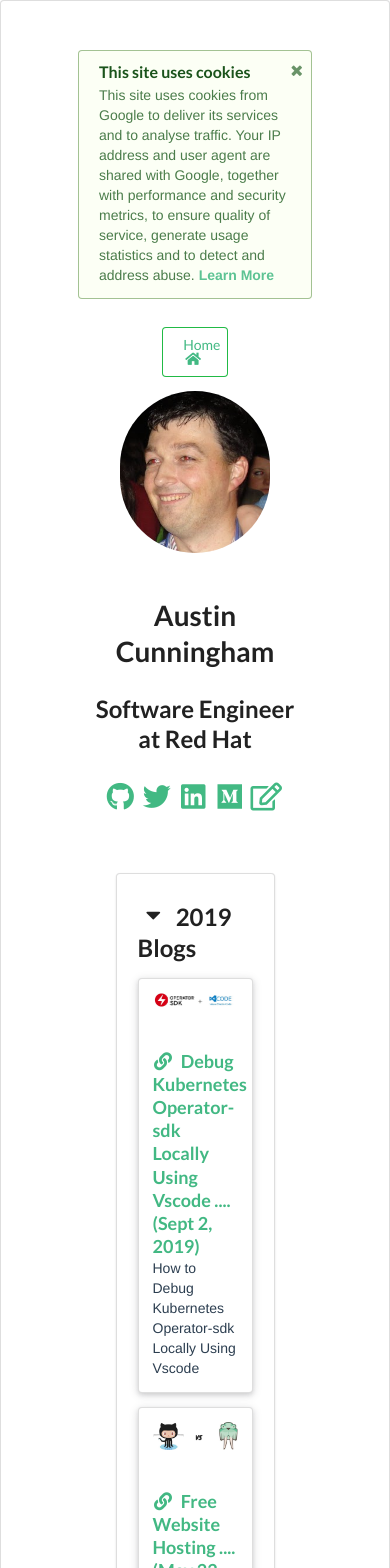
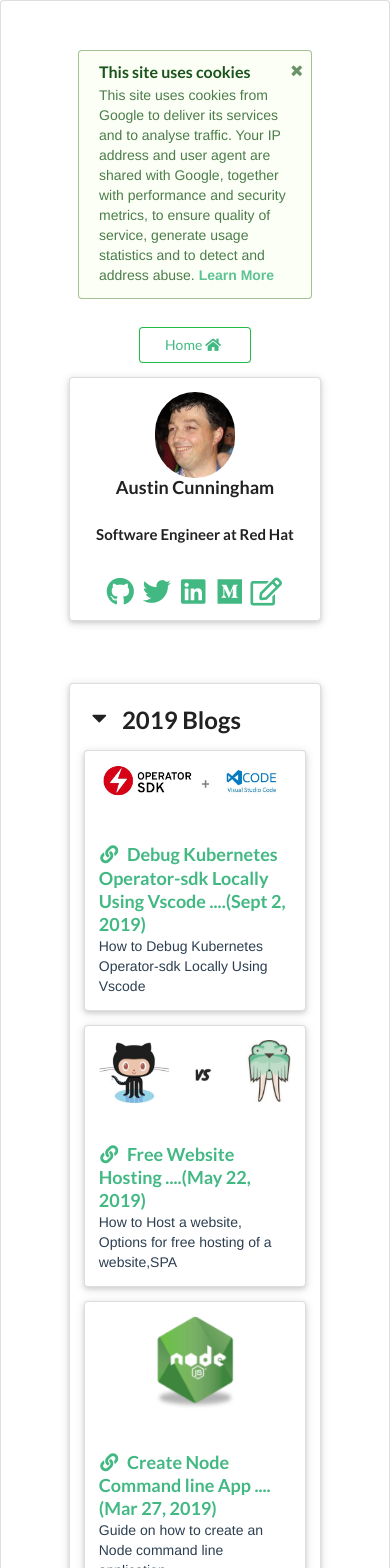
Before and after one commit to lydiacunningham/myblog, a Vue app: page / in a window 390 px wide. Shown: the top 1568 px of the page. Built offline with nearby package versions, Linux system fonts and the light colour scheme.

Commit message:
improved mobile view

```diff
--- a/src/views/Bar.vue
+++ b/src/views/Bar.vue
@@ -1,15 +1,15 @@
 <template>
 <div class="bar">
     <div class="ui grid">
-      <div class="six wide column"></div>
-      <div class="four wide column">
+      <div class="five wide column"></div>
+      <div class="six wide column">
         <a href="https://austincunningham.ddns.net">
           <button class="ui positive basic fluid button">
             <a class="item">Home <i class="home icon"></i> </a>
           </button>
         </a>
       </div>
-      <div class="six wide column"></div>
+      <div class="five wide column"></div>
     </div>
 </div>
 </template>
--- a/src/views/Home.vue
+++ b/src/views/Home.vue
@@ -1,48 +1,67 @@
 <template>
   <div class="Home">
     <div class="ui grid">
-      <div class="three wide column"></div>
+      <div class="two wide column"></div>
 
-      <div class="center aligned ten wide column">
-        <img class="ui centered small circular image" src="../assets/me.png">
-        <br>
-        <h1 class="ui center aligned header">Austin Cunningham</h1>
-        <h2 class="ui center aligned header">Software Engineer at Red Hat</h2>
+      <div class="center aligned twelve wide column">
+        <div class="ui raised segment">
+          <img class="ui centered tiny circular image" src="../assets/me.png" />
+
+          <div class="twelve wide column">
+            <h3 class="ui centered aligned header">Austin Cunningham</h3>
+            <h4 class="ui centered aligned header">Software Engineer at Red Hat</h4>
+            <br />
+            <a href="https://github.com/austincunningham">
+              <i class="big github icon"></i>
+            </a>
+            <a href="https://twitter.com/auscunningham">
+              <i class="big twitter icon"></i>
+            </a>
+            <a href="https://www.linkedin.com/in/austin-cunningham-90365729/">
+              <i class="big linkedin icon"></i>
+            </a>
+            <a href="https://medium.com/@auscunningham">
+              <i class="big medium icon"></i>
+            </a>
+            <a href="https://austin-cunningham.surge.sh/">
+              <i class="big edit outline icon"></i>
+            </a>
+          </div>
+
+          <div class="two three column"></div>
+        </div>
       </div>
-      <div class="three wide column"></div>
     </div>
     <div class="ui grid">
-      <div class="three wide column"></div>
-      <div class="center aligned ten wide column">
-        <a href="https://github.com/austincunningham"><i class="big github icon"></i></a>
-        <a href="https://twitter.com/auscunningham"><i class="big twitter icon"></i></a>
-        <a href="https://www.linkedin.com/in/austin-cunningham-90365729/"><i class="big linkedin icon"></i></a>
-        <a href="https://medium.com/@auscunningham"><i class="big medium icon"></i></a>
-        <a href="https://austin-cunningham.surge.sh/"><i class="big edit outline icon"></i></a>
-      </div>
-      <div class="three wide colum"></div>
-    </div>
-    <div class="ui grid">
-      <div class="four wide column"></div>
-      <div class="eight wide column">
+      <div class="two wide column"></div>
+      <div class="twelve wide column">
         <div class="sections">
           <div v-for="(section, index) in sort(Object.keys(entries))" :key="index" class="group">
-            <br>
-            <div class="ui padded segment">
+            <br />
+            <div class="ui raised segment">
               <div class="ui accordion">
                 <div class="active title">
-                  <h2 class="center"><i class="dropdown icon"></i> {{section}} Blogs </h2>
+                  <h2 class="center">
+                    <i class="dropdown icon"></i>
+                    {{section}} Blogs
+                  </h2>
                 </div>
                 <div class="active content">
                   <div class="section" v-for="entry in sort(entries[section])" :key="entry.id">
                     <div class="ui raised segment">
-                      <img class="ui medium centered image" v-bind:src="`/images/${entry.id}.png`">
-                      <div class="entry" v-on:mouseover="onHover=true" v-on:mouseleave="onHover=false">
-                        <h3 @click="$router.push({name: entry.id})"> {{entry.image}}
-
-                          <i class="linkify icon"></i> {{entry.title}}
-                          <span class="subtitle">....({{entry.date}})</span>
-
+                      <img class="ui medium image" v-bind:src="`/images/${entry.id}.png`" />
+                      <div
+                        class="entry"
+                        v-on:mouseover="onHover=true"
+                        v-on:mouseleave="onHover=false"
+                      >
+                        <h3 @click="$router.push({name: entry.id})">
+                          {{entry.image}}
+                          <i class="linkify icon"></i>
+                          {{entry.title}}
+                          <span
+                            class="subtitle"
+                          >....({{entry.date}})</span>
                         </h3>
                         <p>{{entry.description}}</p>
                       </div>
@@ -55,31 +74,30 @@
           </div>
         </div>
       </div>
-      <div class="four wide column"></div>
+      <div class="two wide column"></div>
     </div>
   </div>
 </template>
 
 <script>
-import BLOGENTRIES from '../static/bloglist.json'
+import BLOGENTRIES from "../static/bloglist.json";
 
 export default {
-  name: 'Home',
+  name: "Home",
   computed: {
     entries() {
-      return BLOGENTRIES
+      return BLOGENTRIES;
     }
   },
   methods: {
-    mouseOver: function(){
-        this.active = !this.active;
+    mouseOver: function() {
+      this.active = !this.active;
     },
     sort: function(arr) {
-       return arr.slice().reverse();
+      return arr.slice().reverse();
     }
   }
-}
-
+};
 </script>
 
 <!-- Add "scoped" attribute to limit CSS to this component only -->
@@ -99,8 +117,7 @@ li {
 a {
   color: #42b983;
 }
-.entry
-{
-    cursor: pointer;
+.entry {
+  cursor: pointer;
 }
 </style>
```
